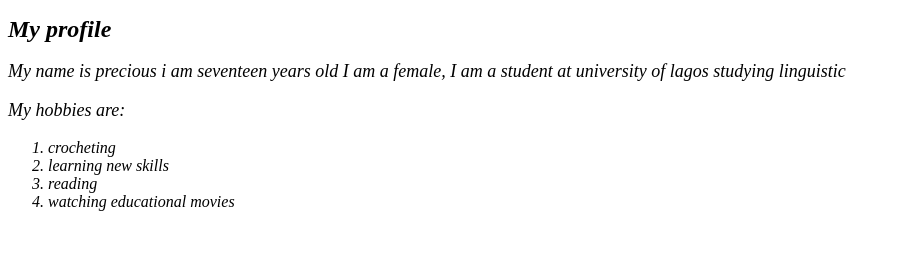
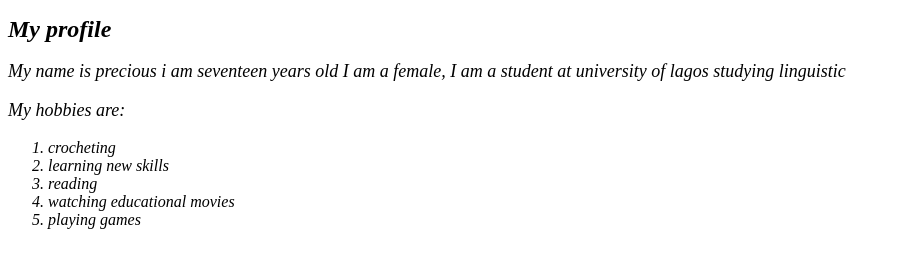
Before and after one commit to precious363/precious-march-1, a plain HTML site: page index.html in a window 1280 px wide. Shown: the whole page, without its empty margins (0-902 px from the left). Drawn offline with Linux system fonts and the light colour scheme.

Commit message:
I added a new hobby

```diff
--- a/index.html
+++ b/index.html
@@ -22,6 +22,7 @@
             <li>learning new skills </li>
             <li>reading</li>
             <li>watching educational movies</li>
+            <li>playing games</li>
         </ol>
 
     </p>
```
